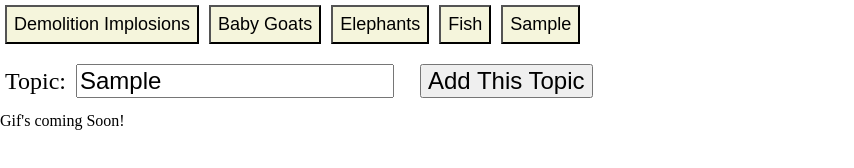
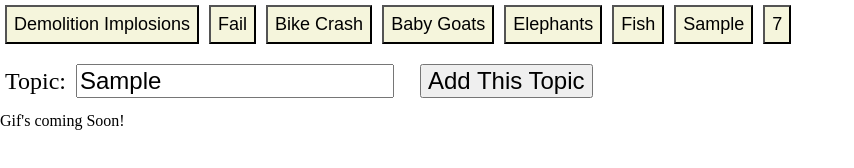
Before and after one commit to perry9999/GifTastic, a plain HTML site: page index.html in a window 1280 px wide. Both pictures are taken after typing "Sample" into the empty fields and a click on the button "Add This Topic". Shown: the whole page, without its empty margins (0-854 px from the left). Drawn offline with nearby package versions, Linux system fonts and the light colour scheme; no server answers.

Commit message:
Added pre built topic buttons

```diff
--- a/assets/css/style.css
+++ b/assets/css/style.css
@@ -2,10 +2,12 @@ html{
 box-sizing: border-box;
 /* width:960px; */
 margin: 0 auto;
+/* background-image: url("assets/images/faded-sydney-rae-qZXxmajoHx0-unsplash.jpg") */
 }
 body{
 /* width:960px; */
 margin: 0 auto;
+/* background-image: url("assets/images/faded-sydney-rae-qZXxmajoHx0-unsplash.jpg") */
 }
 .clear{
     clear: both;
@@ -52,7 +54,6 @@ margin:10px;
 .gifTitleDiv{
 margin: 0 auto;
 font-weight: bolder;
-
 padding-bottom:7px;
 font-size:20px;
 }
--- a/assets/javascript/game.js
+++ b/assets/javascript/game.js
@@ -1,4 +1,4 @@
-var buttonChoices = ["Demolition Implosions", "Baby Goats", "Elephants", "Fish"];
+var buttonChoices = ["Demolition Implosions", "Fail", "Bike Crash", "Baby Goats", "Elephants", "Fish"];
 var currentTopic="";
 
 
@@ -13,7 +13,8 @@ function createButtons()
 
 
 document.getElementById("addTopic").addEventListener("click", function () {
-    buttonChoices.push( document.getElementById("topic").value);
+    // buttonChoices.push( document.getElementById("topic").value);
+    buttonChoices.push( buttonChoices.push( document.getElementById("topic").value) );
     createButtons();
     getGiphyData( document.getElementById("topic").value);
     console.log(document.getElementById("topic").value);
```
Also changed, not shown: assets/images/faded-sydney-rae-qZXxmajoHx0-unsplash.jpg (added), assets/images/sydney-rae-qZXxmajoHx0-unsplash.jpg (added).
